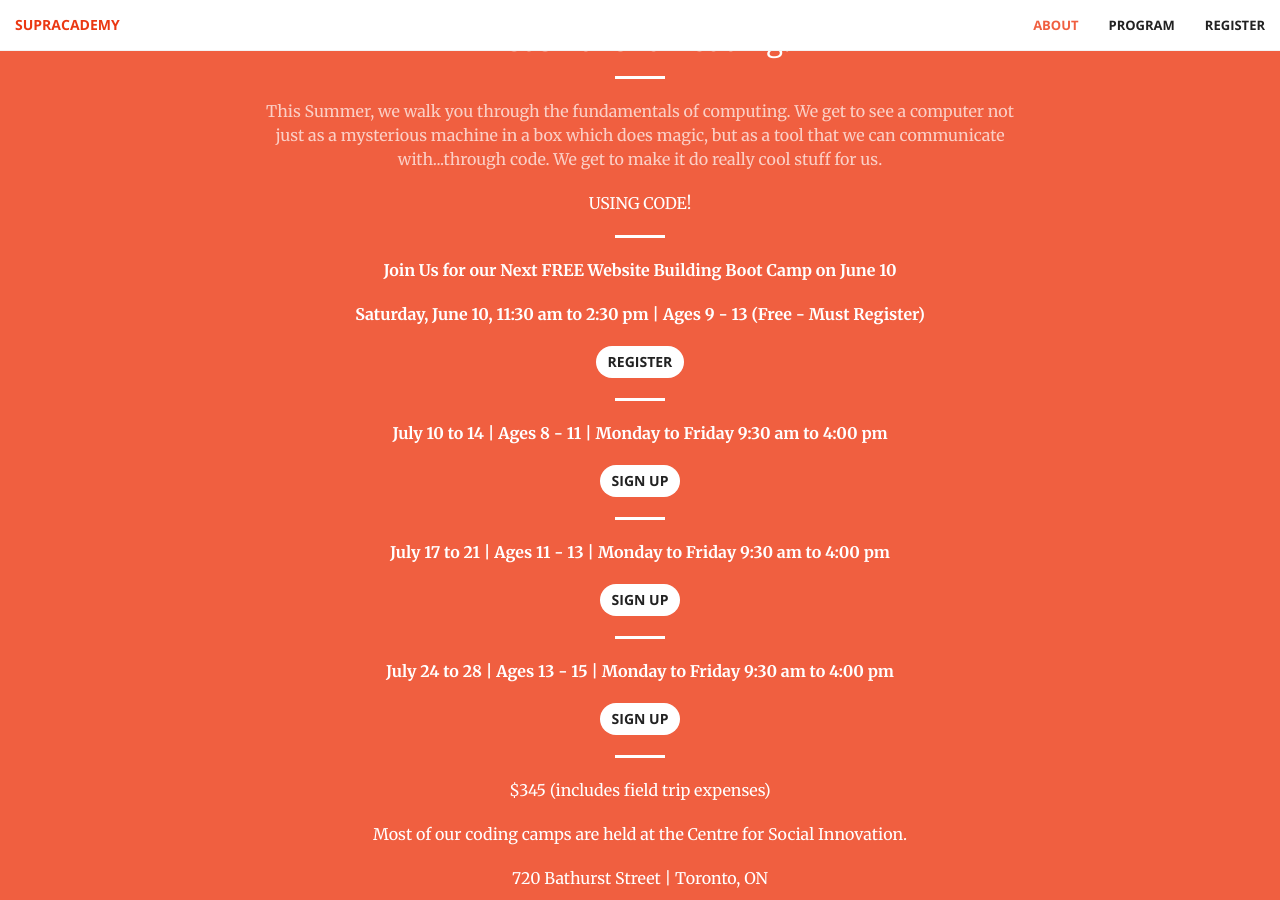
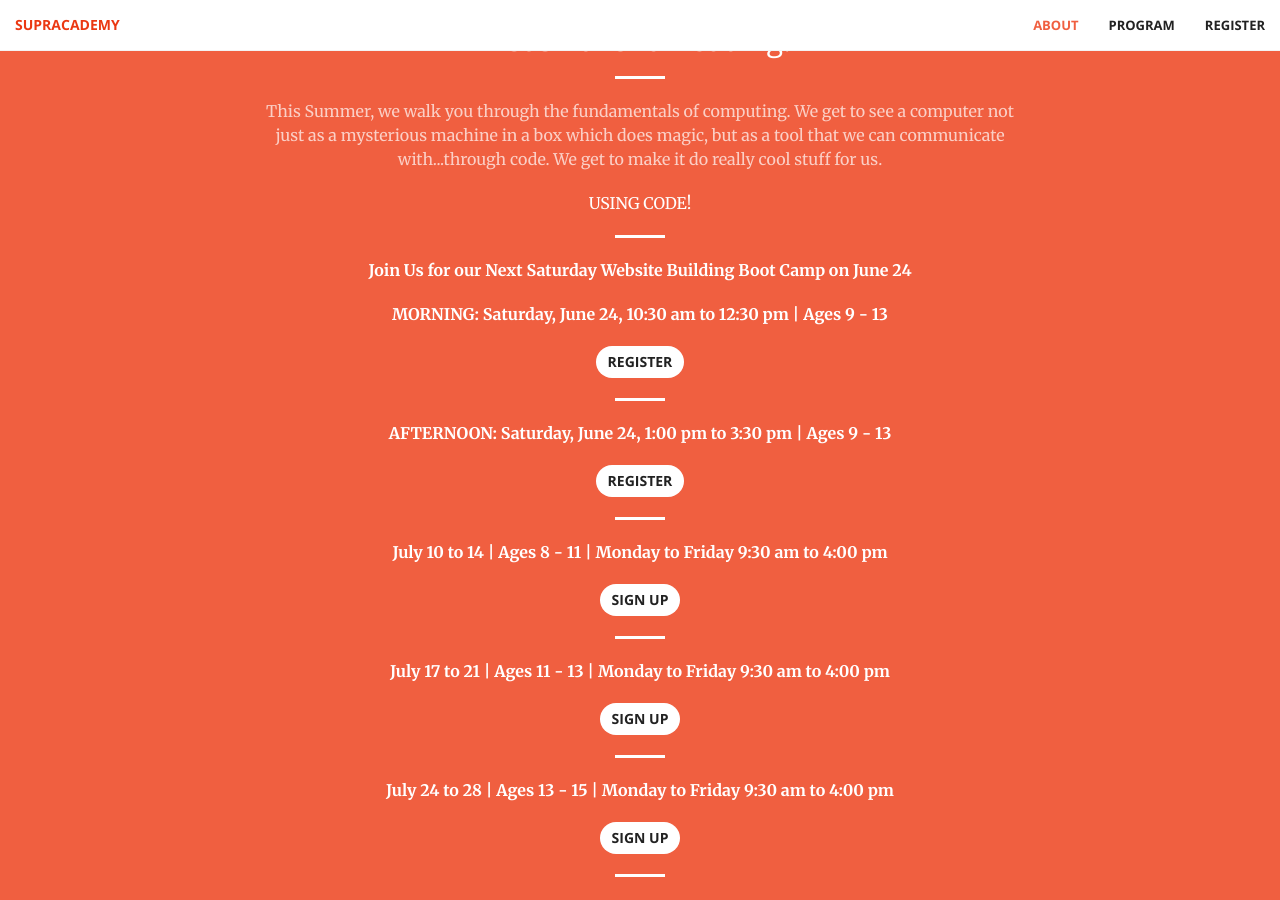
Before and after one commit to ojagostini/supracademy.com, a Jekyll site: the page kidscode/index.html, which Jekyll copies as it is, in a window 1280 px wide and 900 px high, scrolled down 977 px. Built offline with Jekyll 4.4.1, drawn with Linux system fonts in a browser that asks for light colours; nearby versions of some CDN libraries.

Commit message:
new saturday boot camp info updated for June 24

```diff
--- a/kidscode/index.html
+++ b/kidscode/index.html
@@ -97,11 +97,16 @@
 
                     <hr class="light">
 
-                    <p><strong> Join Us for our Next FREE Website Building Boot Camp on June 10</strong></p>
-                    <p><strong> Saturday, June 10, 11:30 am to 2:30 pm |  Ages 9 - 13 (Free - Must Register)</strong></p>
+                    <p><strong> Join Us for our Next Saturday Website Building Boot Camp on June 24</strong></p>
+                    <p><strong> MORNING: Saturday, June 24, 10:30 am to 12:30 pm |  Ages 9 - 13 </strong></p>
 
                     </p>
-                    <a href="https://www.eventbrite.com/e/kidscode-create-your-first-website-boot-camp-free-tickets-34964636168" class="btn btn-default btn-l">Register</a>
+                    <a href="https://www.eventbrite.com/e/kidscode-create-your-first-website-boot-camp-june-24-morning-tickets-35280220088" class="btn btn-default btn-l">Register</a>
+                    <hr class="light">
+                    <p><strong> AFTERNOON: Saturday, June 24, 1:00 pm to 3:30 pm |  Ages 9 - 13 </strong></p>
+
+                    </p>
+                    <a href="https://www.eventbrite.com/e/create-your-first-website-boot-camp-june-24-afternoon-tickets-35286903077" class="btn btn-default btn-l">Register</a>
                     <hr class="light">
 
                     <p><strong> July 10 to 14  |  Ages 8 - 11  |  Monday to Friday 9:30 am to 4:00 pm </strong></p>
```
